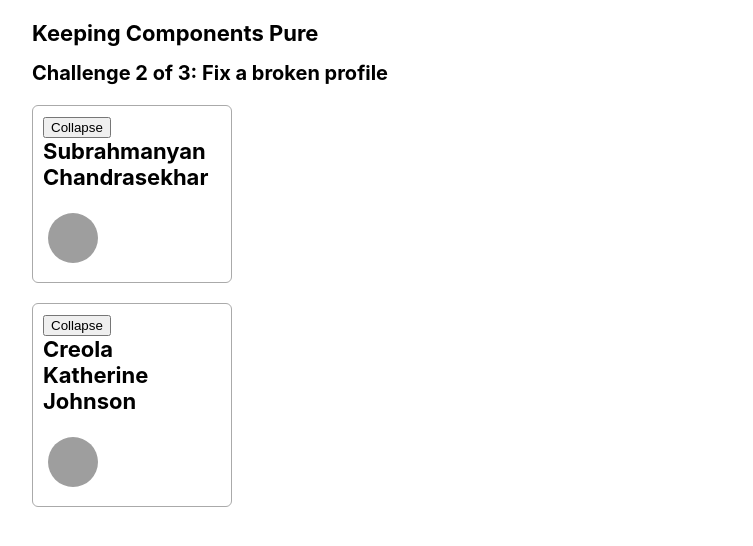
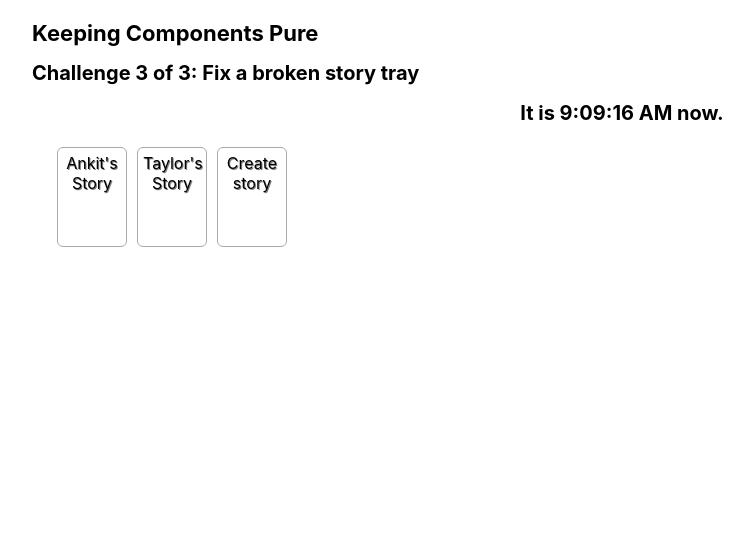
Before and after one commit to VladimirovMario/Sandbox, a React (Create React App) app in the folder 01. React documentation/02. Learn React/01. Describing the UI/: page / in a window 1280 px wide. Shown: the top 546 px of the page, without its empty margins (18-771 px from the left). Built offline with nearby package versions, Linux system fonts and the light colour scheme; grey boxes are pictures that could not be loaded.

Commit message:
Fix a broken story tray

```diff
--- /dev/null
+++ b/01. React documentation/02. Learn React/01. Describing the UI/src/components/KeepingComponentsPure/BrokenStoryTray/BrokenStoryTray.js
@@ -0,0 +1,34 @@
+import { useState } from "react";
+import useTime from "../../../hooks/useTime";
+import StoryTray from "./StoryTray/StoryTray";
+
+export default function BrokenStoryTray() {
+  return (
+    <>
+      <h2>Challenge 3 of 3: Fix a broken story tray </h2>
+      <App />
+    </>
+  );
+}
+
+let initialStories = [
+  { id: 0, label: "Ankit's Story" },
+  { id: 1, label: "Taylor's Story" },
+];
+
+function App() {
+  let [stories, setStories] = useState([...initialStories]);
+
+  // HACK: Prevent the memory from growing forever while you read docs.
+  // We're breaking our own rules here.
+  if (stories.length > 100) {
+    stories.length = 100;
+  }
+
+  return (
+    <div style={{ width: "100%", height: "100%", textAlign: "center" }}>
+      <h2>It is {useTime().toLocaleTimeString()} now.</h2>
+      <StoryTray stories={stories} />
+    </div>
+  );
+}
--- /dev/null
+++ b/01. React documentation/02. Learn React/01. Describing the UI/src/components/KeepingComponentsPure/BrokenStoryTray/StoryTray/StoryTray.js
@@ -0,0 +1,18 @@
+import styles from "./StoryTray.module.css";
+
+export default function StoryTray({ stories }) {
+  let updatedStories = [];
+
+  updatedStories.push(...stories, {
+    id: "create",
+    label: "Create story",
+  });
+
+  return (
+    <ul className={styles.desc}>
+      {updatedStories.map((story) => (
+        <li key={story.id}>{story.label}</li>
+      ))}
+    </ul>
+  );
+}
--- /dev/null
+++ b/01. React documentation/02. Learn React/01. Describing the UI/src/components/KeepingComponentsPure/BrokenStoryTray/StoryTray/StoryTray.module.css
@@ -0,0 +1,19 @@
+ul {
+  margin: 0;
+  list-style-type: none;
+}
+
+li {
+  border: 1px solid #aaa;
+  border-radius: 6px;
+  float: left;
+  margin: 5px;
+  margin-bottom: 20px;
+  padding: 5px;
+  width: 70px;
+  height: 100px;
+}
+
+.desc {
+  text-shadow: 1px 1px grey;
+}
--- a/01. React documentation/02. Learn React/01. Describing the UI/src/components/KeepingComponentsPure/KeepingComponentsPure.js
+++ b/01. React documentation/02. Learn React/01. Describing the UI/src/components/KeepingComponentsPure/KeepingComponentsPure.js
@@ -1,11 +1,13 @@
-import FixABrokenProfile from "./BrokenProfile/BrokenProfile";
+import BrokenStoryTray from "./BrokenStoryTray/BrokenStoryTray";
+// import FixABrokenProfile from "./BrokenProfile/BrokenProfile";
 // import FixABrokenClock from "./FixABrokenClock";
 
 export default function KeepingComponentsPure() {
   return (
     <>
       <h1>Keeping Components Pure</h1>
-      <FixABrokenProfile />
+      <BrokenStoryTray />
+      {/* <FixABrokenProfile /> */}
       {/* <FixABrokenClock />   */}
     </>
   );
```
